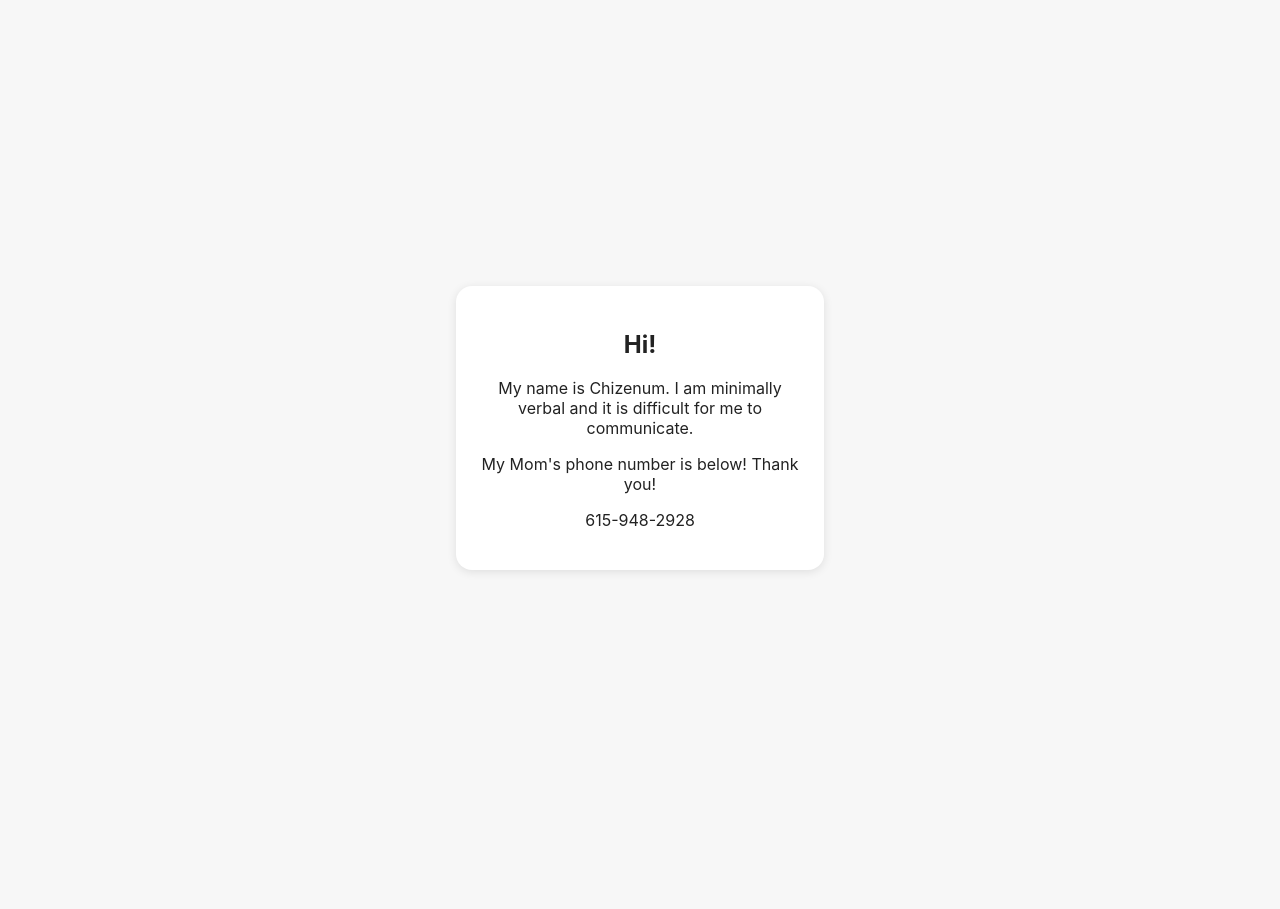
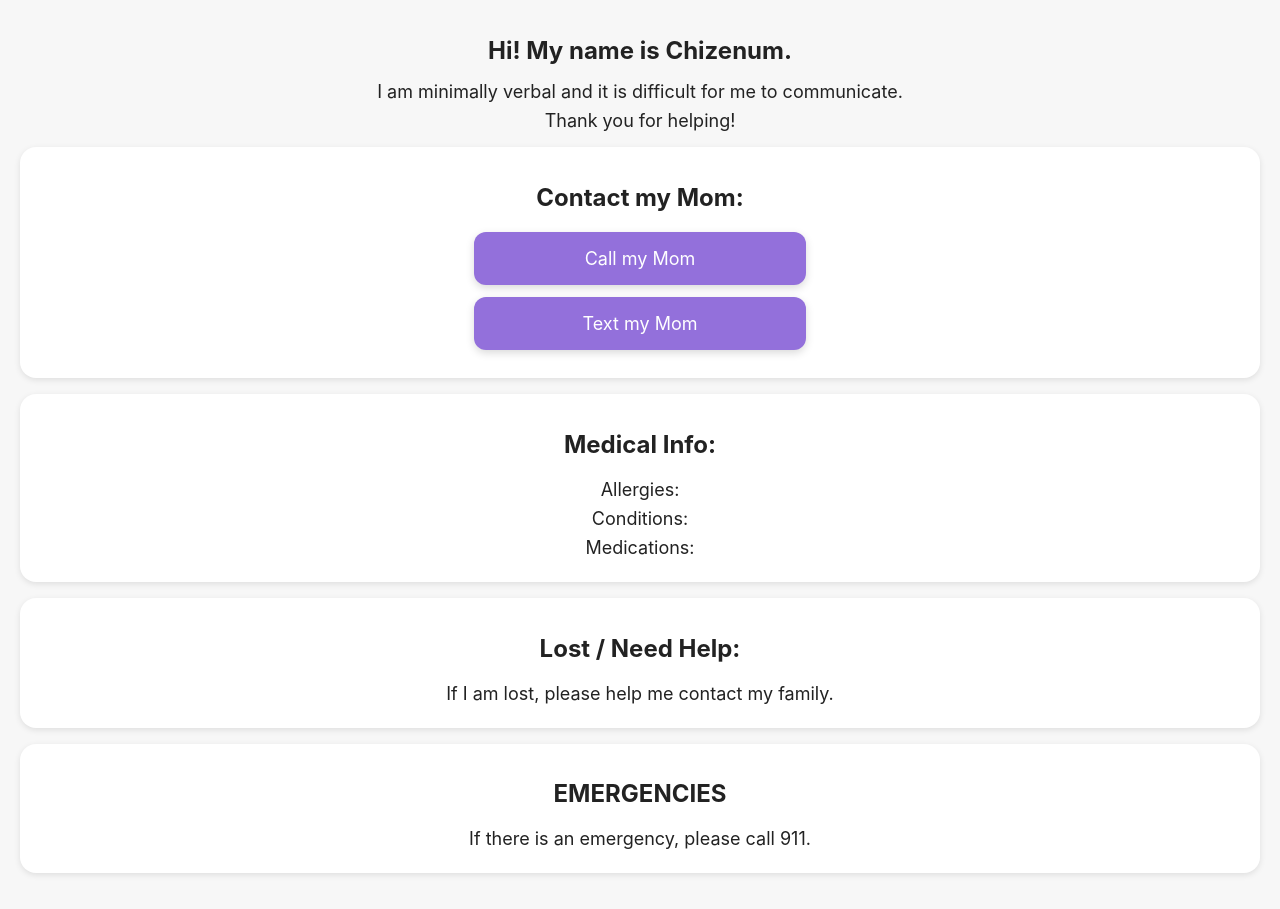
Before and after one commit to esmythe2005-jpg/nfc_textmessaging, a plain HTML site: page index.html in a window 1280 px wide. Before the commit the page ends 856 px from the top, so only its background shows below. Drawn offline with Linux system fonts and the light colour scheme.

Commit message:
Update index.html

```diff
--- a/index.html
+++ b/index.html
@@ -1,37 +1,91 @@
 <!DOCTYPE html>
-<html lang="en">
+<html lang = "en">
 <head>
     <meta charset="UTF-8">
     <meta name="viewport" content="width=device-width, initial-scale=1">
-  <title>Hi there!</title>
+    <title>Info Hub</title>
+
     <style>
         body {
             font-family: -apple-system, BlinkMacSystemFont, "Segoe UI", Roboto, sans-serif;
-      display: flex;
-      flex-direction: column;
-      align-items: center;
-      justify-content: center;
-      height: 100vh;
             background: #f7f7f7;
+            color: #222;
             text-align: center;
-      color: #222;
             padding: 20px;
+            margin: 0;
         }
-    .card {
+
+        h1 {
+            font-size: 24px;
+            margin-bottom: 16px;
+        }
+
+        p {
+            font-size: 18px;
+            margin: 8px 0;
+        }
+
+        .button {
+            display: block;
+            width: 80%;
+            max-width: 300px;
+            margin: 12px auto;
+            padding: 16px;
+            font-size: 18px;
+            background-color: mediumpurple;
+            color: white;
+            border: none;
+            border-radius: 12px;
+            text-decoration: none;
+            cursor: pointer;
+            box-shadow: 0 3px 8px rgba(0,0,0,0.15);
+            transition: background 0.2s ease;
+        }
+
+        .button:hover {
+            background-color: rebeccapurple;
+        }
+
+        .section {
             background: white;
             border-radius: 16px;
-      box-shadow: 0 2px 10px rgba(0,0,0,0.1);
-      padding: 24px;
-      max-width: 320px;
+            padding: 16px;
+            margin: 16px 0;
+            box-shadow: 0 2px 6px rgba(0,0,0,0.1);
         }
+
   </style>
+
 </head>
+
 <body>
-  <div class="card">
-    <h2>Hi!</h2>
-    <p>My name is Chizenum. I am minimally verbal and it is difficult for me to communicate.</p>
-    <p>My Mom's phone number is below! Thank you!</p>
-    <p>615-948-2928</p>
+  <h1>Hi! My name is Chizenum.</h1>
+  <p>I am minimally verbal and it is difficult for me to communicate.</p>
+  <p>Thank you for helping!</p>
+
+  <div class = "section">
+    <h2>Contact my Mom:</h2>
+    <a class = "button" href = "tel: 8327635428">Call my Mom</a>
+    <a class = "button" href = "sms: 8327635428">Text my Mom</a>
   </div>
+
+  <div class = "section">
+    <h2>Medical Info:</h2>
+    <p>Allergies: </p>
+    <p>Conditions: </p>
+    <p>Medications: </p>
+  </div>
+
+  <div class = "section">
+    <h2>Lost / Need Help:</h2>
+    <p>If I am lost, please help me contact my family.</p>
+  </div>
+
+  <div class = "section">
+    <h2>EMERGENCIES</h2>
+    <p>If there is an emergency, please call 911.</p>
+  </div>
+
 </body>
+
 </html>
```
Lines whose indentation alone changed are shown as unchanged.
